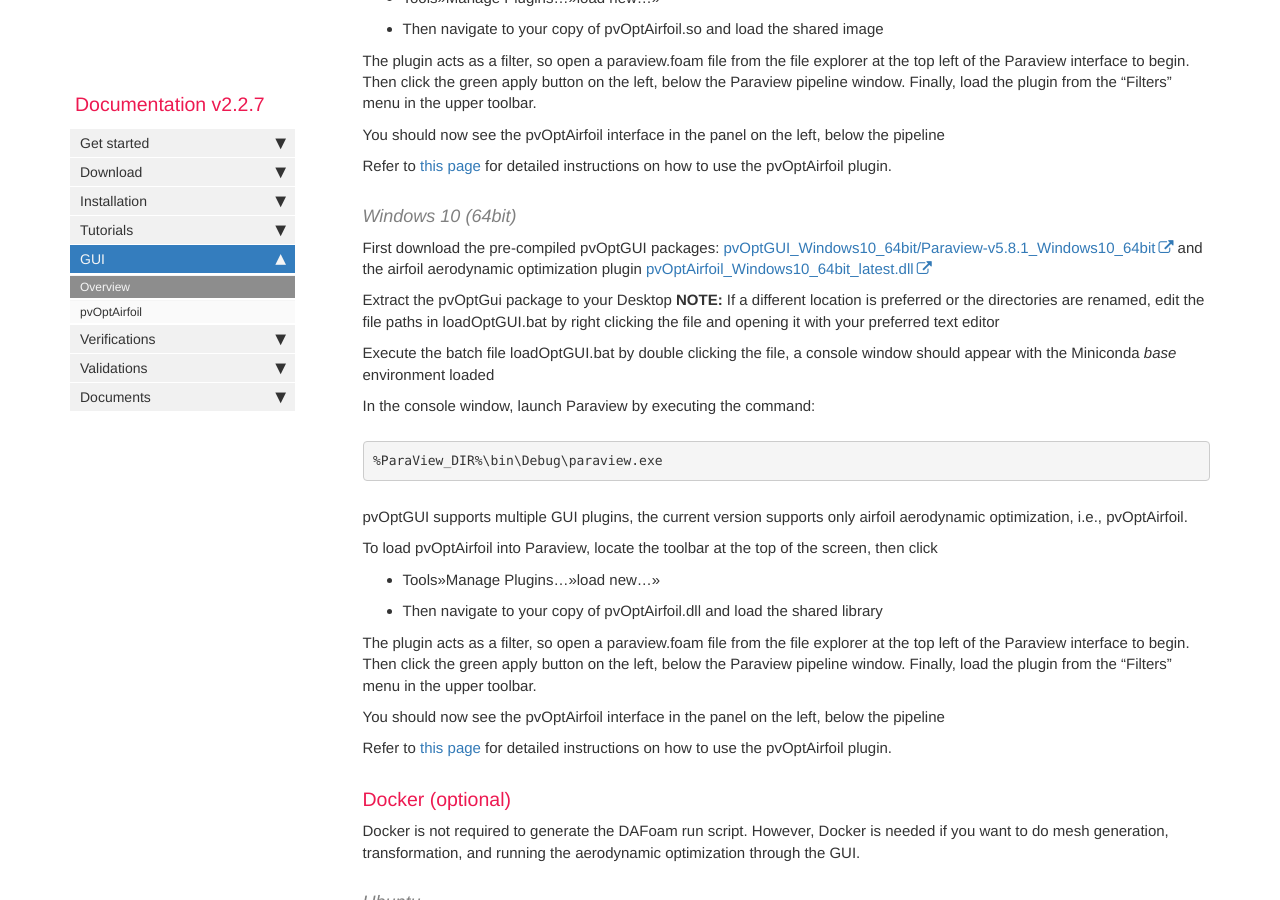
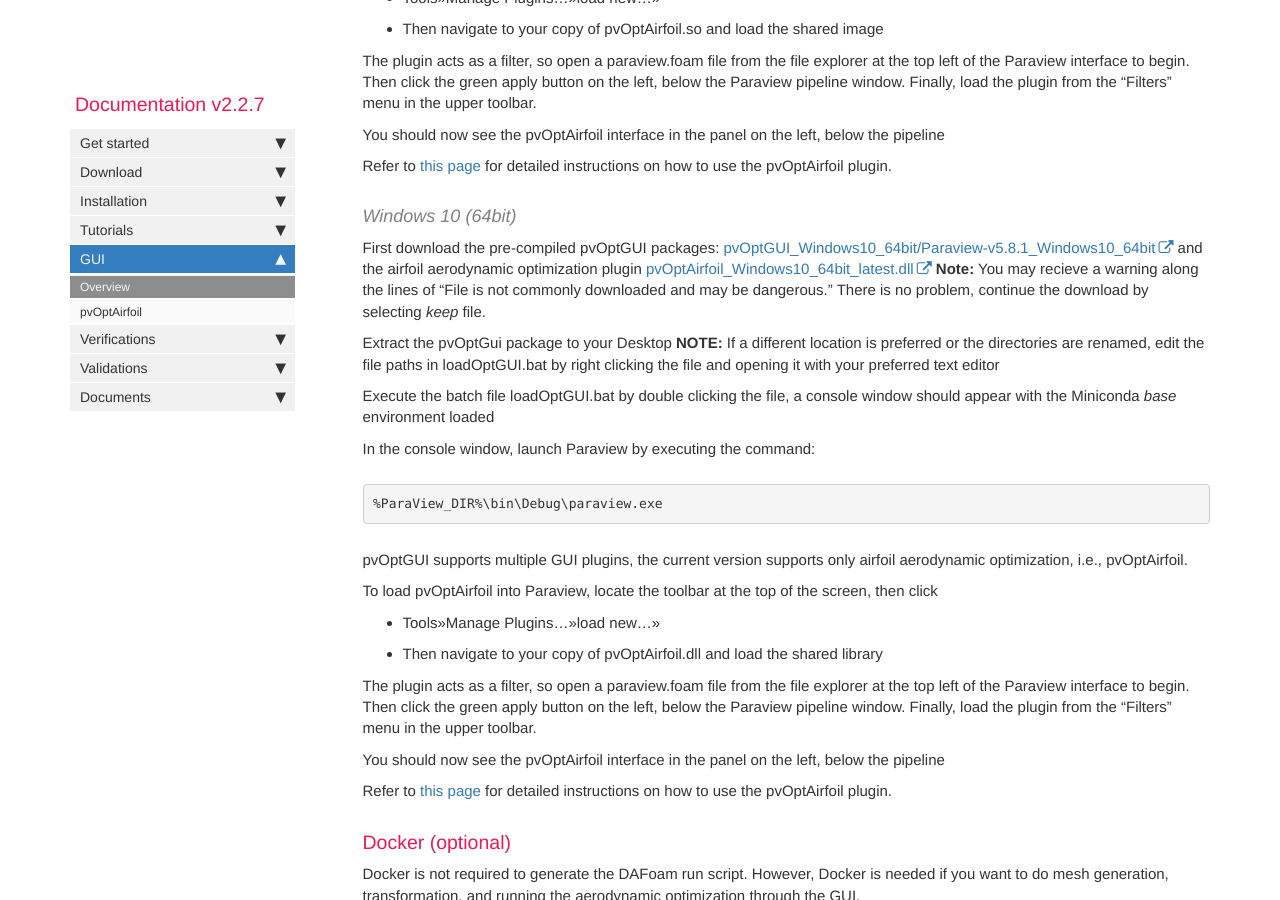
Before and after one commit to DAFoam/DAFoam.github.io, a Jekyll site: the page built from pages/mydoc/mydoc_gui_overview.md, in a window 1280 px wide and 900 px high, scrolled down 1232 px. Built offline with Jekyll 4.4.1, drawn with Linux system fonts in a browser that asks for light colours; comment, search, counter and statistics services are not loaded.

Commit message:
Update mydoc_gui_overview.md

```diff
--- a/pages/mydoc/mydoc_gui_overview.md
+++ b/pages/mydoc/mydoc_gui_overview.md
@@ -53,6 +53,7 @@ Refer to [this page](mydoc_gui_pvoptairfoil.html) for detailed instructions on h
 #### Windows 10 (64bit)
 
 First download the pre-compiled pvOptGUI packages: [pvOptGUI_Windows10_64bit/Paraview-v5.8.1_Windows10_64bit](https://github.com/DAFoam/files/releases/tag/pvOptGUI) and the airfoil aerodynamic optimization plugin [pvOptAirfoil_Windows10_64bit_latest.dll](https://github.com/DAFoam/files/releases/tag/pvOptGUI)
+**Note:** You may recieve a warning along the lines of "File is not commonly downloaded and may be dangerous." There is no problem, continue the download by selecting *keep* file.
 
 Extract the pvOptGui package to your Desktop
 **NOTE:** If a different location is preferred or the directories are renamed, edit the file paths in loadOptGUI.bat by right clicking the file and opening it with your preferred text editor
```
